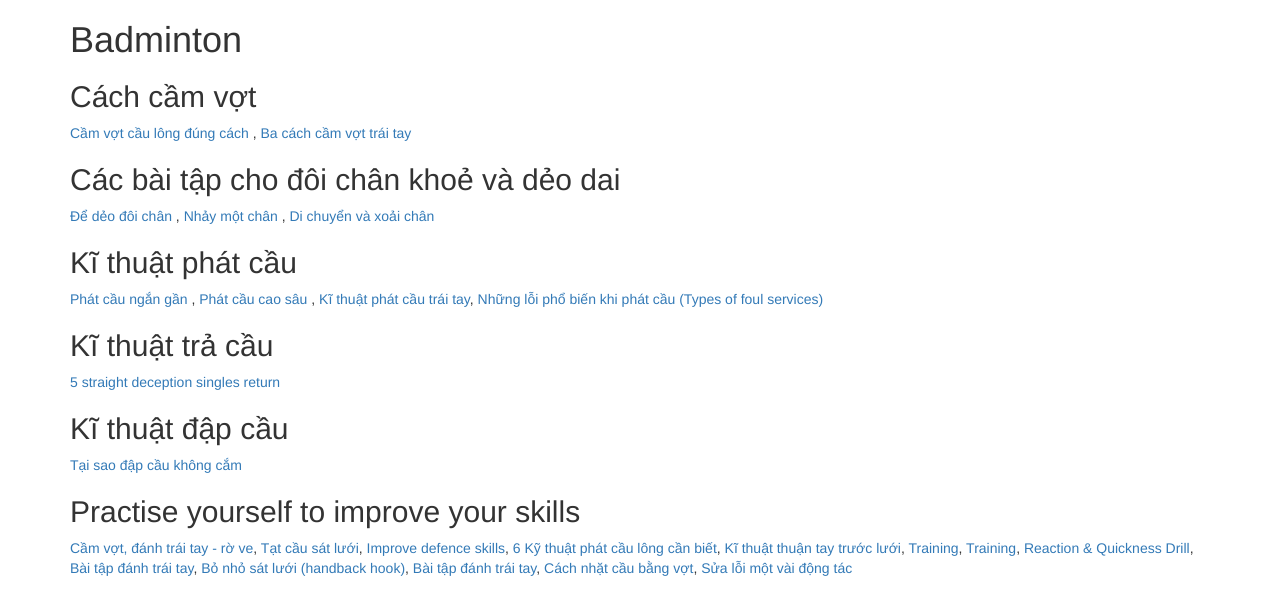
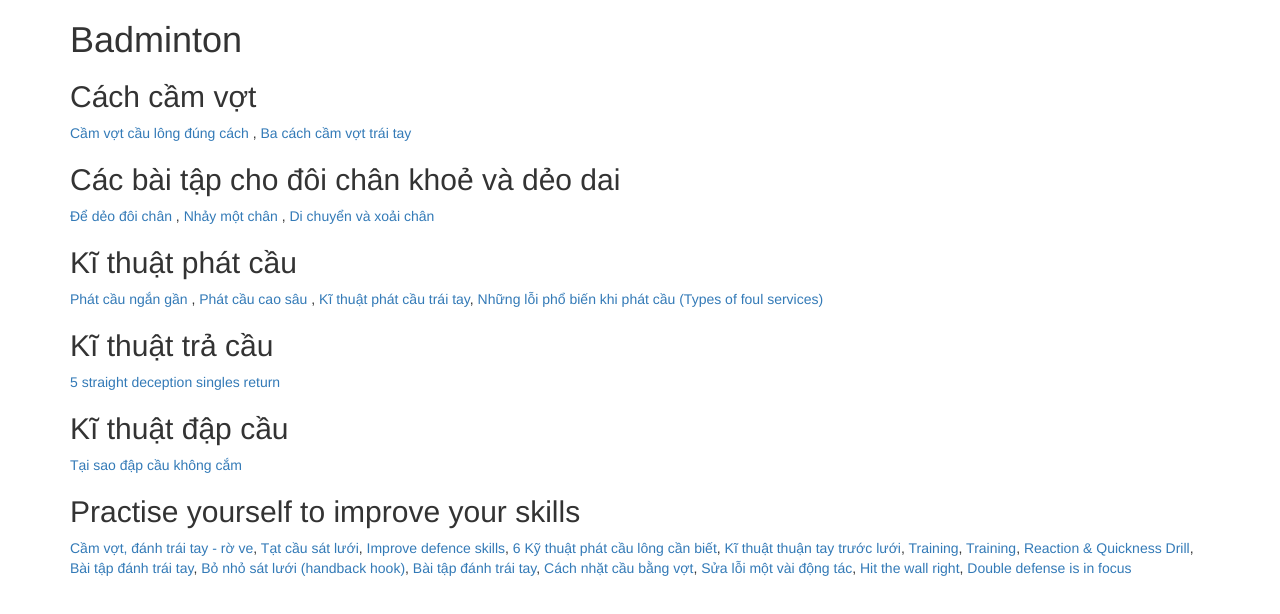
Before and after one commit to ntung/ntung.github.io, a plain HTML site: page hobbies.html in a window 1280 px wide. Drawn offline with nearby package versions, Linux system fonts and the light colour scheme.

Commit message:
Add some other badminton practices

```diff
--- a/hobbies.html
+++ b/hobbies.html
@@ -75,7 +75,9 @@
     Bài tập đánh trái tay</a>,
 <a href="https://www.facebook.com/share/v/1EoE7JanNB/" target="_blank">
     Cách nhặt cầu bằng vợt</a>,
-<a href="https://www.facebook.com/reel/658913286901727" target="_blank">Sửa lỗi một vài động tác</a>
+<a href="https://www.facebook.com/reel/658913286901727" target="_blank">Sửa lỗi một vài động tác</a>,
+<a href="https://www.facebook.com/watch?v=582262941302699" target="_blank">Hit the wall right</a>,
+<a href="https://www.facebook.com/watch?v=582262941302699" target="_blank">Double defense is in focus</a>
 </div>
 <!-- javascript -->
 <script src="https://ajax.googleapis.com/ajax/libs/jquery/3.3.1/jquery.min.js"></script>
```
